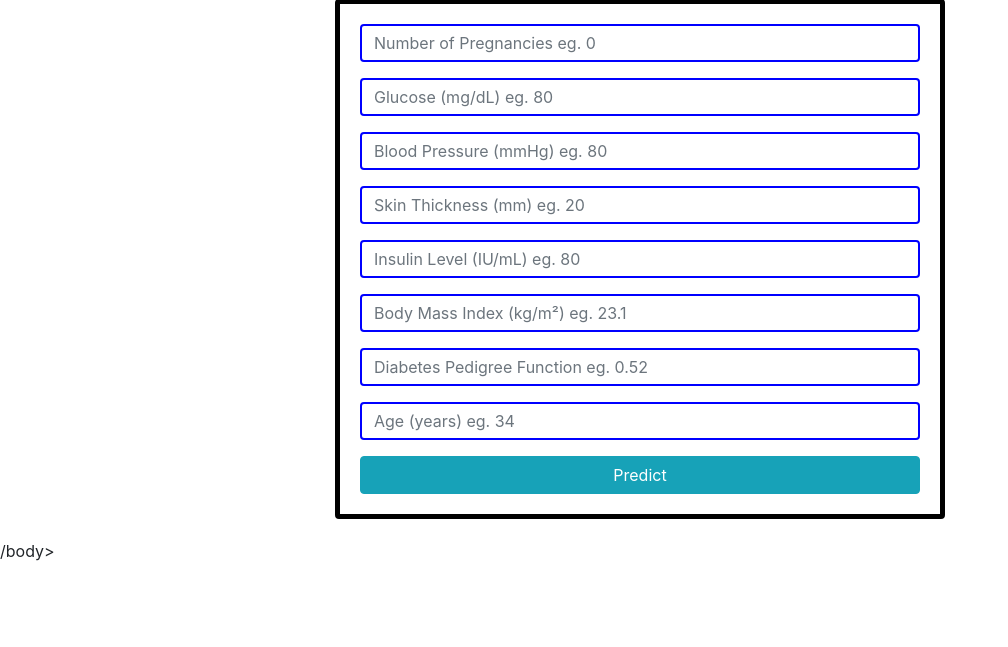
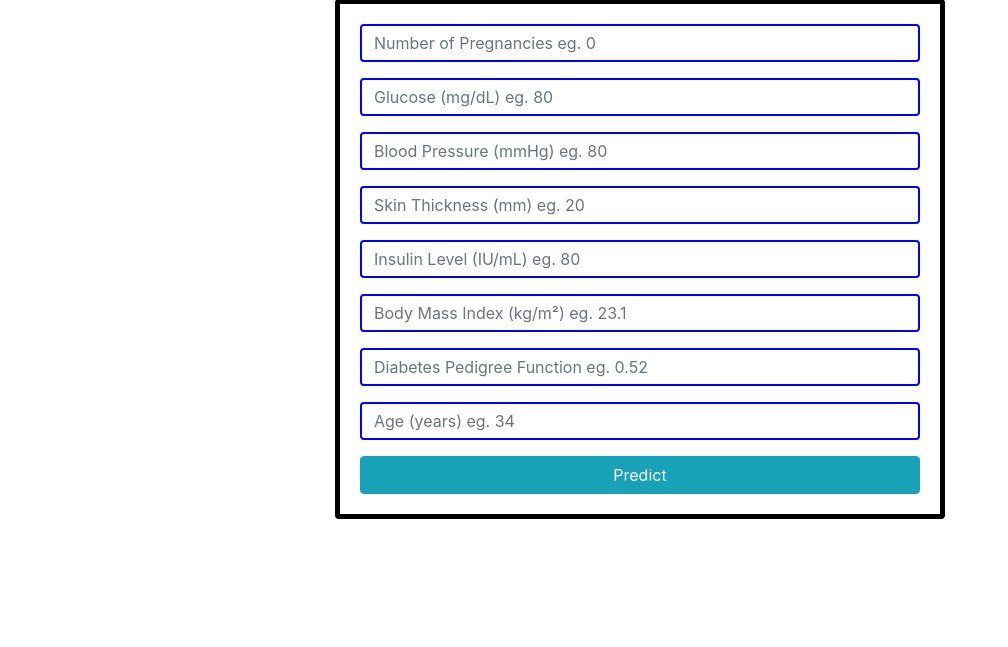
Before and after one commit to saikumarmolli/Disease-Prediction-System-Using-Machine-Learning, a Flask app: page /diabetes in a window 1280 px wide. Shown: the part 153-800 px from the top of the page, without its empty margins (0-1008 px from the left). Run offline with Flask 2, Linux system fonts and the light colour scheme; some libraries are stand-ins or nearby versions.

Commit message:
Update main.html

```diff
--- a/templates/main.html
+++ b/templates/main.html
@@ -75,5 +75,5 @@ footer{
 	{% endblock %}
     </div>
   </main>
-  /body>
+  </body>
 </html>
```
